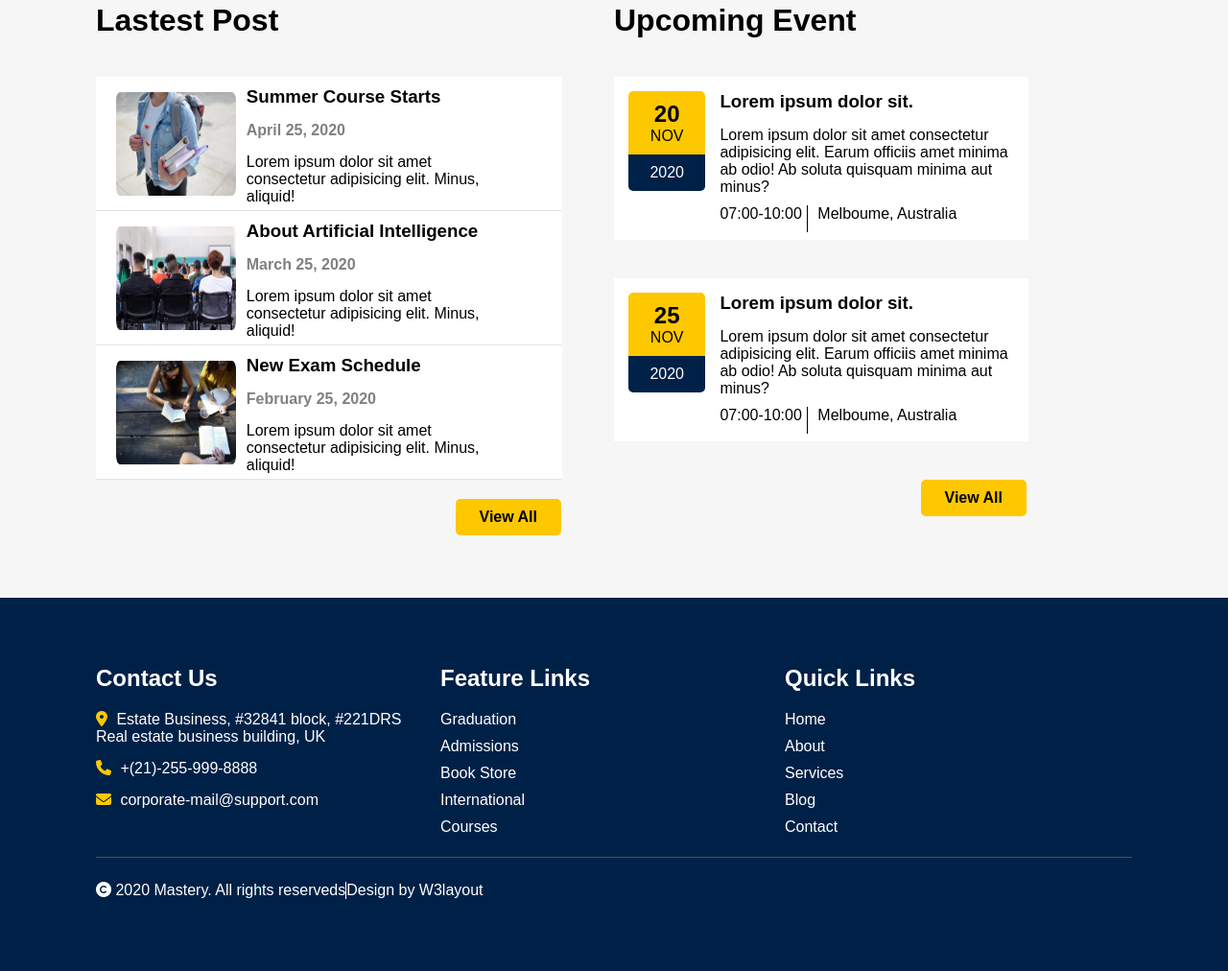
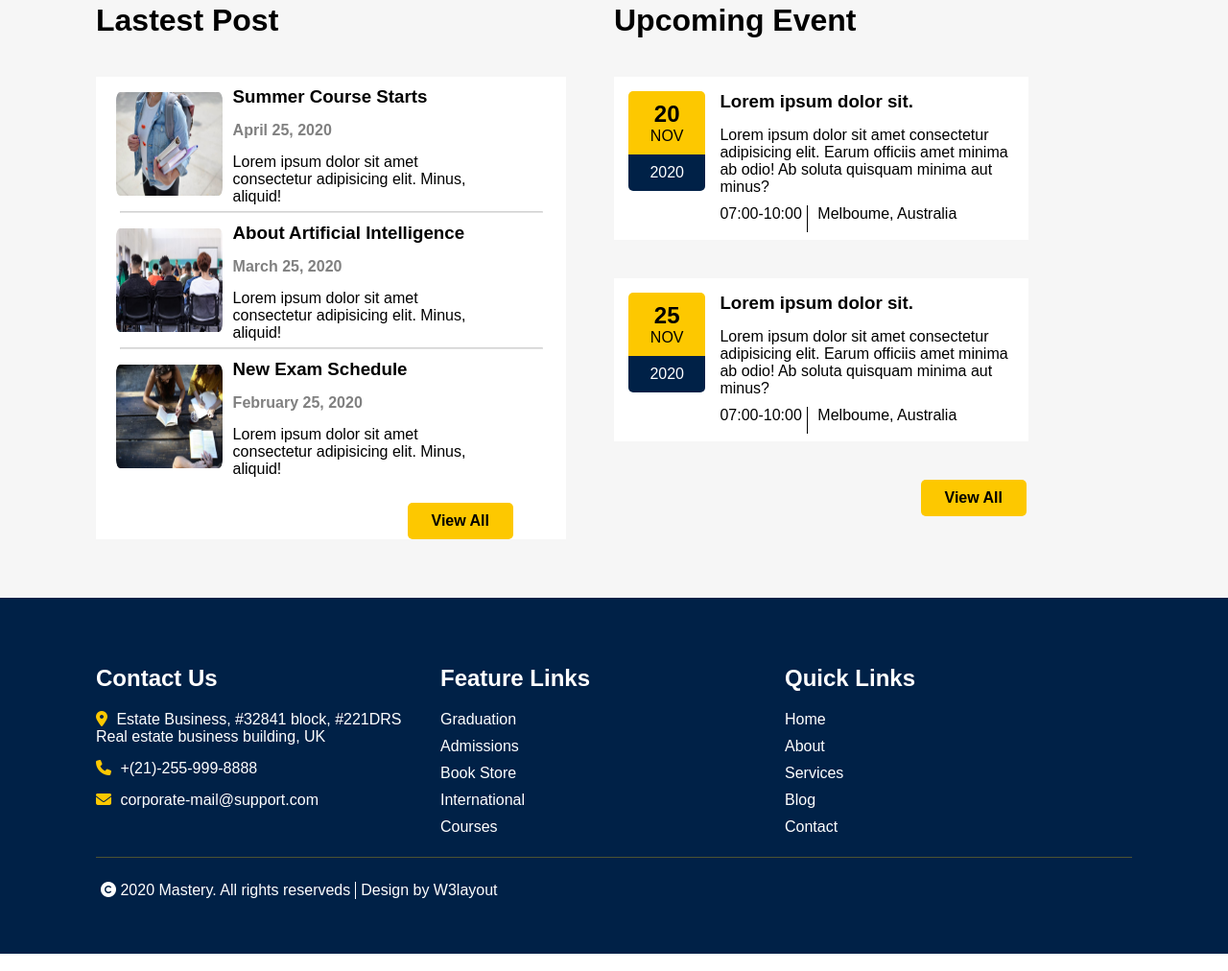
Before and after one commit to rioluong/BaiTapMastery, a plain HTML site: page index.html in a window 1280 px wide. Shown: the part 1767-2779 px from the top of the page at 96% size. Drawn offline with Linux system fonts and the light colour scheme.

Commit message:
pushcode

```diff
--- a/css/stype.css
+++ b/css/stype.css
@@ -157,14 +157,24 @@
 .news_left h1 {
   padding-bottom: 40px;
 }
+.news_post {
+  background-color: white;
+  margin-right: 50px;
+}
 .news_item {
-  background-color: white;
+  /* background-color: white; */
   width: 90%;
   height: 140px;
   padding: 10px;
-  border-bottom: 1px solid rgba(128, 128, 128, 0.205);
-  padding-bottom: 2px;
 }
+
+.break-down hr {
+  border-color: rgba(128, 128, 128, 0.204);
+  width: 90%;
+  margin-left: auto;
+  margin-right: auto;
+}
+
 .news_content {
   width: inherit;
   height: inherit;
@@ -311,6 +321,10 @@ footer {
 }
 .footer_copyright_title {
   width: fit-content;
-  float: left;
+  /* float: left; */
   border-right: 1px solid;
 }
+.footer_copyright p {
+  float: left;
+  padding: 0 5px;
+}
--- a/index.html
+++ b/index.html
@@ -190,6 +190,9 @@
                 </div>
               </div>
             </div>
+            <div class="break-down">
+              <hr />
+            </div>
             <div class="news_item">
               <div class="news_content">
                 <img src="./img/g10.jpg" alt="g10" />
@@ -202,6 +205,9 @@
                   </p>
                 </div>
               </div>
+            </div>
+            <div class="break-down">
+              <hr />
             </div>
             <div class="news_item">
               <div class="news_content">
```
